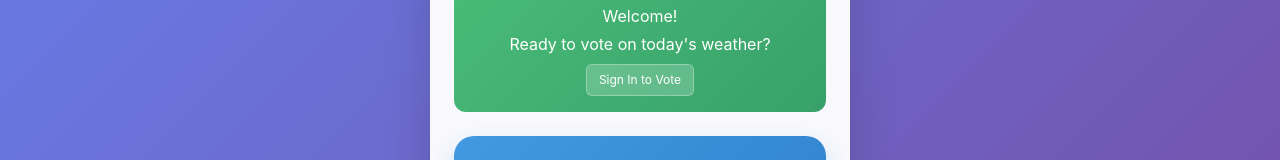
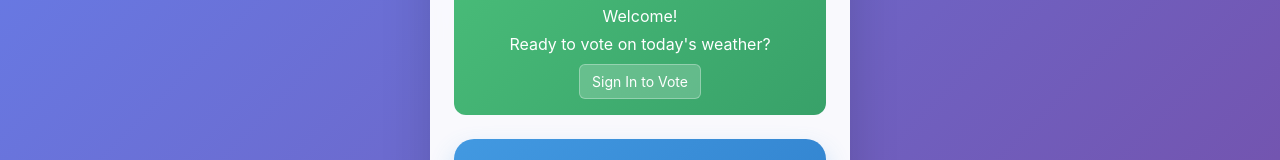
Before and after one commit to skiboyscott/top10, a React (Create React App) app in the folder web-app/: page / in a window 1280 px wide. Shown: the part 238-398 px from the top of the page. Built offline with nearby package versions, Linux system fonts and the light colour scheme; no server answers.

Commit message:
larger font in sign in button

```diff
--- a/web-app/src/pages/home.jsx
+++ b/web-app/src/pages/home.jsx
@@ -53,7 +53,7 @@ const UserWelcome = () => {
             color: "white",
             padding: "6px 12px",
             borderRadius: "6px",
-            fontSize: "12px",
+            fontSize: "14px",
             cursor: "pointer",
             marginTop: "8px",
         },
```
